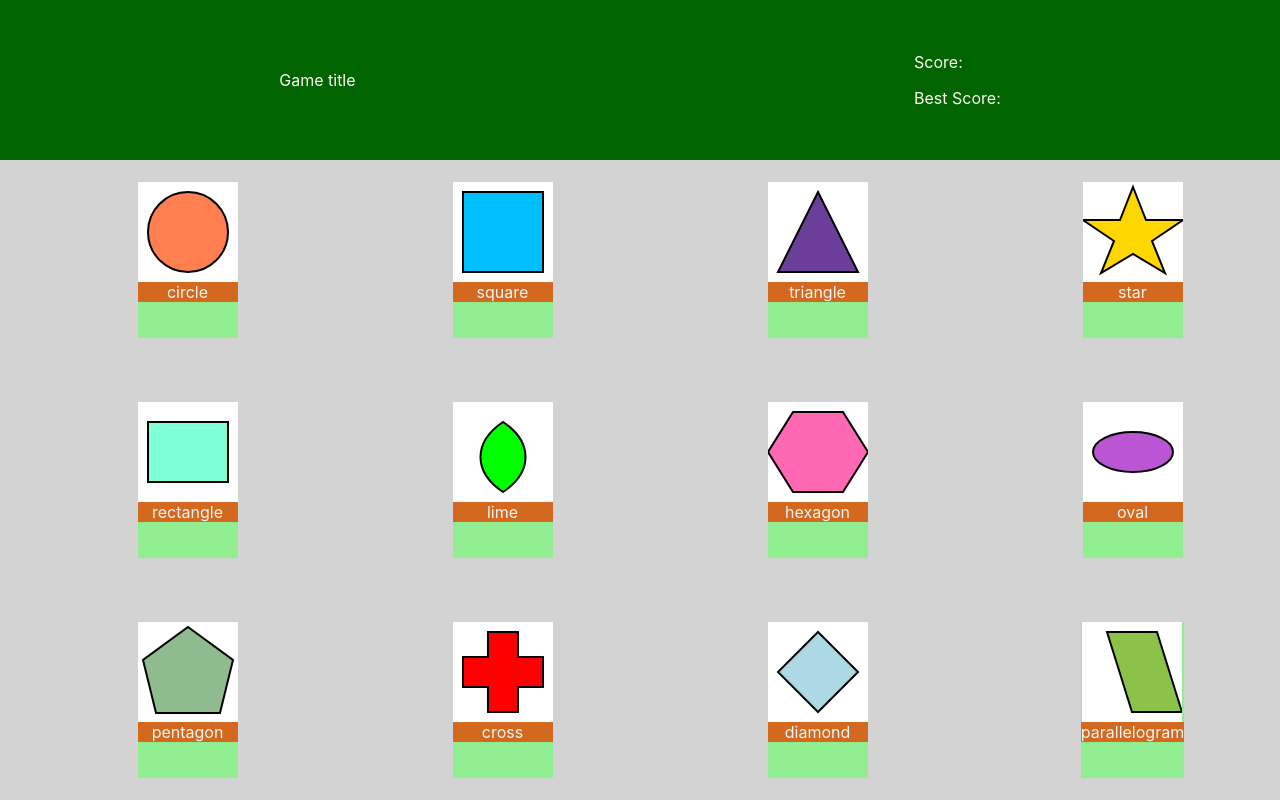
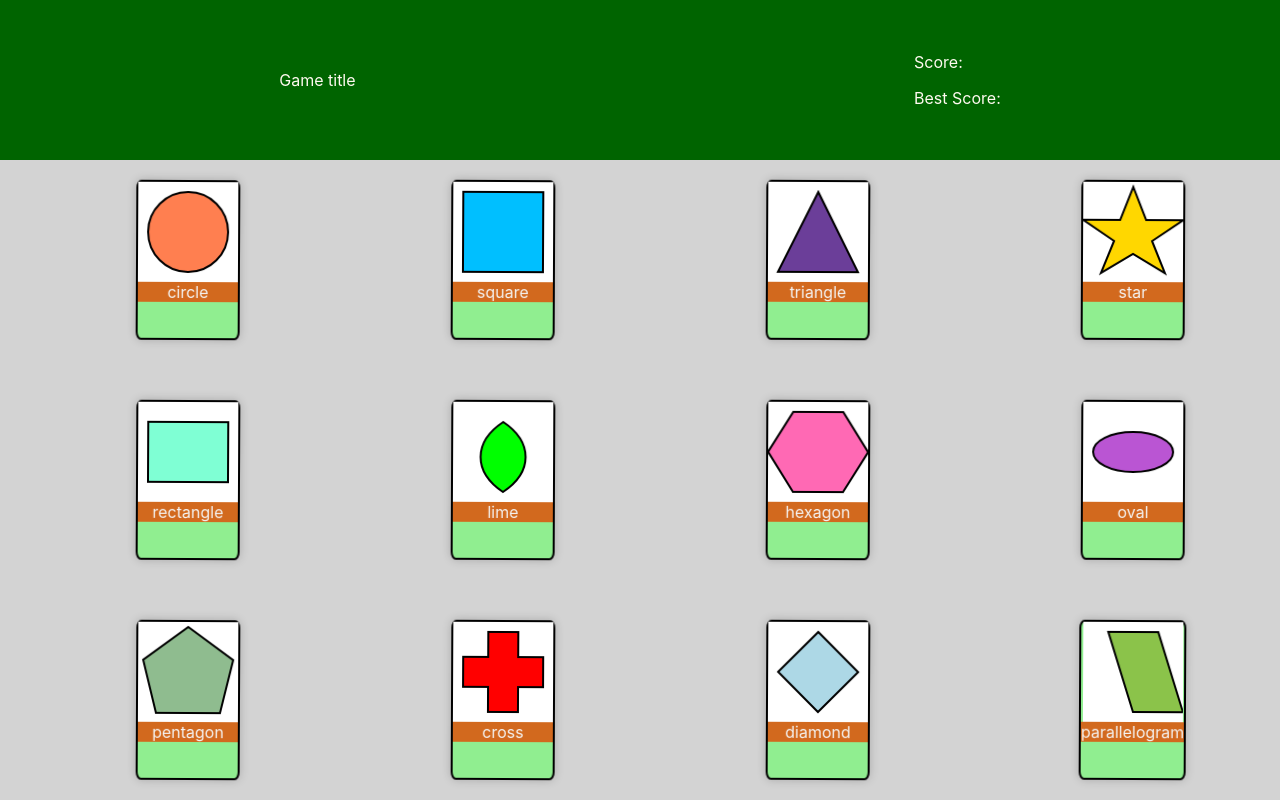
Before and after one commit to matthewnolancintron/memory_card, a React (Create React App) app: page / in a window 1280 px wide. Built offline with nearby package versions, Linux system fonts and the light colour scheme.

Commit message:
added some more style for the cards added a box shadow for a hovering off the page look and some css animation for my amusement

```diff
--- a/src/index.css
+++ b/src/index.css
@@ -45,9 +45,32 @@ body {
     flex-direction: column;
     justify-content: center;
     align-items: center;
+    border:solid black 2px;
+    box-shadow: 10px;
+    box-shadow: 0 0 10px rgba(0,0,0,0.2);
+    transition: box-shadow 0.3s ease-in-out;
+    border-radius: 5%;
 
 
+      /* animation styles */
+  animation-name: sway;
+  animation-duration: 1s;
+  animation-timing-function: ease-in-out;
+  animation-iteration-count: infinite;
   }
+
+  .card:hover {
+    box-shadow: 0 0 20px rgba(0,0,0,0.4);
+    cursor: pointer;
+    animation: wiggle 0.5s ease-in-out 0.1s infinite;
+  }
+
+  .card:active {
+    box-shadow: none;
+    transition: transform 0.1s ease-in;
+    animation: pause;
+  }
+
 
   .cardImg{
     background-color:rgba(255, 255, 255,1);
@@ -60,3 +83,117 @@ body {
     margin-top: 0;
     color:whitesmoke;
   }
+
+
+
+  @keyframes wave {
+    0% {
+      transform: translateY(0);
+    }
+    50% {
+      transform: translateY(-20px);
+    }
+    100% {
+      transform: translateY(0);
+    }
+  }
+
+  @keyframes wiggle {
+    0% {
+      transform: rotate(0deg);
+    }
+    20% {
+      transform: rotate(-10deg);
+    }
+    40% {
+      transform: rotate(10deg);
+    }
+    60% {
+      transform: rotate(-5deg);
+    }
+    80% {
+      transform: rotate(5deg);
+    }
+    100% {
+      transform: rotate(0deg);
+    }
+  }
+
+  @keyframes pause {
+    0% {
+      transform: translateX(0);
+    }
+    50% {
+      transform: translateX(-10px);
+    }
+    100% {
+      transform: translateX(0);
+    }
+  }
+
+  @keyframes sway {
+    0% {
+      transform: rotate(0deg);
+    }
+    25% {
+      transform: rotate(2deg);
+    }
+    75% {
+      transform: rotate(-2deg);
+    }
+    100% {
+      transform: rotate(0deg);
+    }
+  }
+
+
+
+  /* .cardSection .card:nth-child(1) {
+    animation: wave 0.5s ease-in-out 0.1s;
+    animation:wiggle 0.5 ease infinite;
+  }
+
+  .cardSection .card:nth-child(2) {
+    animation: wave 0.5s ease-in-out 0.2s;
+  }
+
+  .cardSection .card:nth-child(3) {
+    animation: wave 0.5s ease-in-out 0.3s;
+  }
+
+  .cardSection .card:nth-child(4) {
+    animation: wave 0.5s ease-in-out 0.4s;
+  }
+
+  .cardSection .card:nth-child(5) {
+    animation: wave 0.5s ease-in-out 0.5s;
+  }
+
+  .cardSection .card:nth-child(6) {
+    animation: wave 0.5s ease-in-out 0.6s;
+  }
+
+  .cardSection .card:nth-child(7) {
+    animation: wave 0.5s ease-in-out 0.7s;
+  }
+
+  .cardSection .card:nth-child(8) {
+    animation: wave 0.5s ease-in-out 0.8s;
+  }
+
+  .cardSection .card:nth-child(9) {
+    animation: wave 0.5s ease-in-out 0.9s;
+  }
+
+  .cardSection .card:nth-child(10) {
+    animation: wave 0.5s ease-in-out 1s;
+  }
+
+  .cardSection .card:nth-child(11) {
+    animation: wave 0.5s ease-in-out 1.1s;
+  }
+
+  .cardSection .card:nth-child(12) {
+    animation: wave 0.5s ease-in-out 1.2s;
+  }
+ */
```
